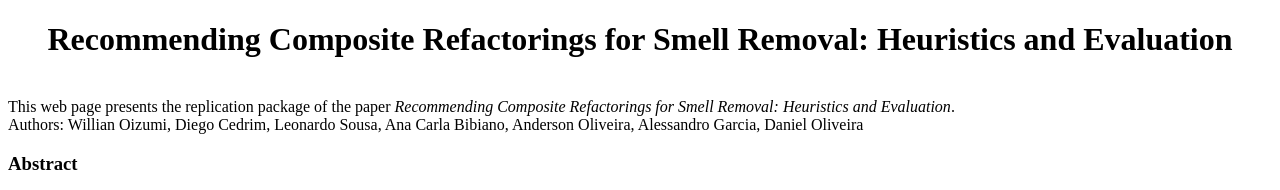
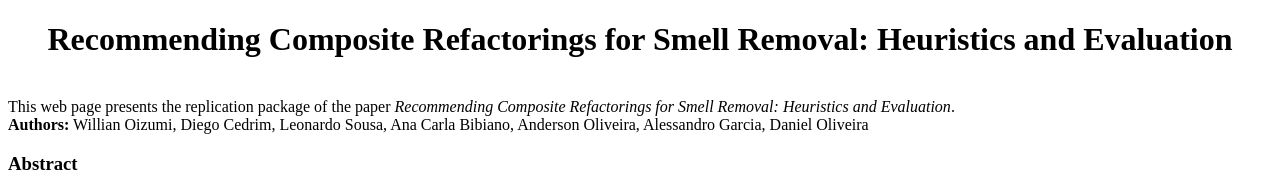
Before and after one commit to refactoringheuristics/refactoringheuristics.github.io, a plain HTML site: page index.html in a window 1280 px wide. Shown: the top 190 px of the page. Drawn offline with Linux system fonts and the light colour scheme.

Commit message:
Update index.html

```diff
--- a/index.html
+++ b/index.html
@@ -14,7 +14,7 @@
         </div>
 
         This web page presents the replication package of the paper <i>Recommending Composite Refactorings for Smell Removal: Heuristics and Evaluation</i>. <br>
-	    Authors: Willian Oizumi, Diego Cedrim, Leonardo Sousa, Ana Carla Bibiano, Anderson Oliveira, Alessandro Garcia, Daniel Oliveira <br>
+	    <strong>Authors:</strong> Willian Oizumi, Diego Cedrim, Leonardo Sousa, Ana Carla Bibiano, Anderson Oliveira, Alessandro Garcia, Daniel Oliveira <br>
 
         <h3 class="page-header" id="abstract">Abstract</h3>
 
```
